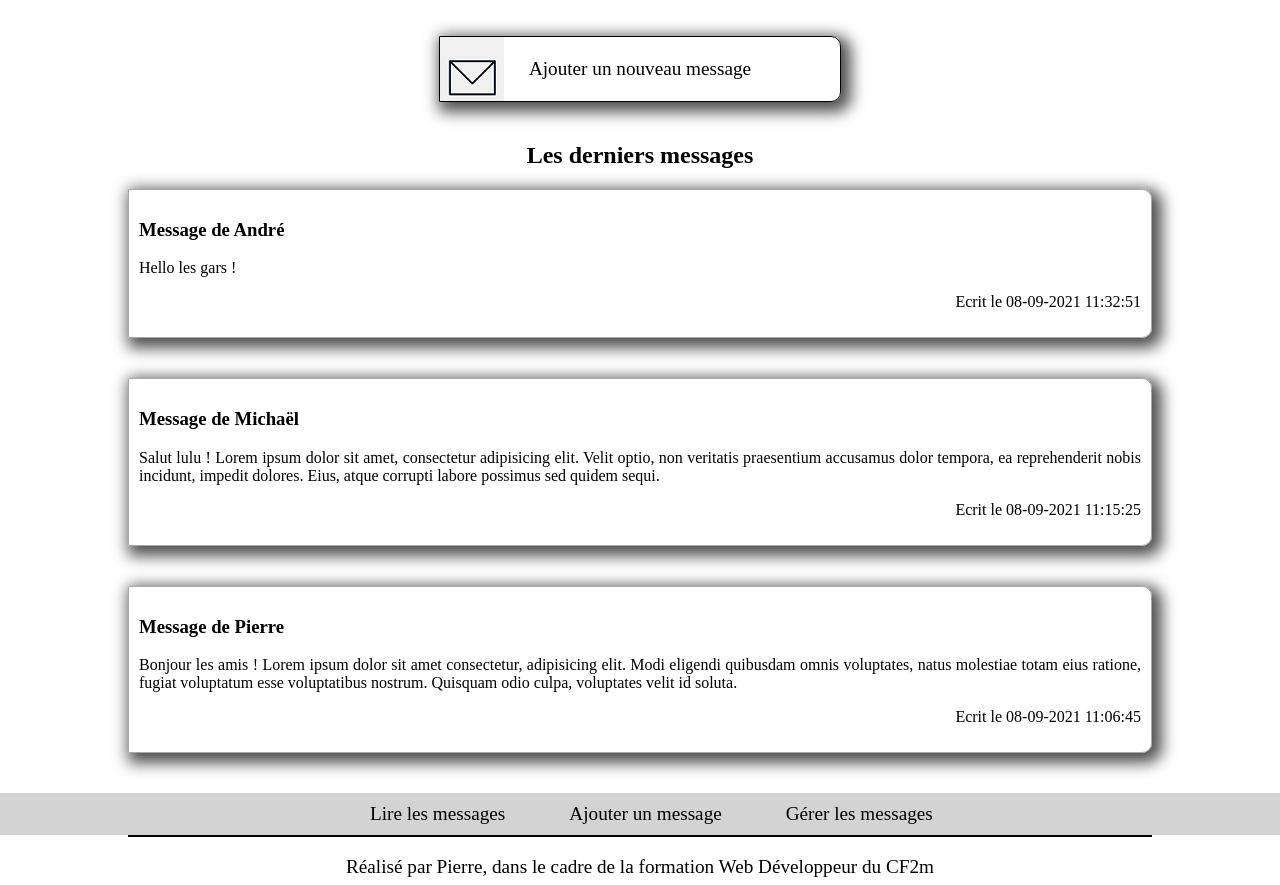
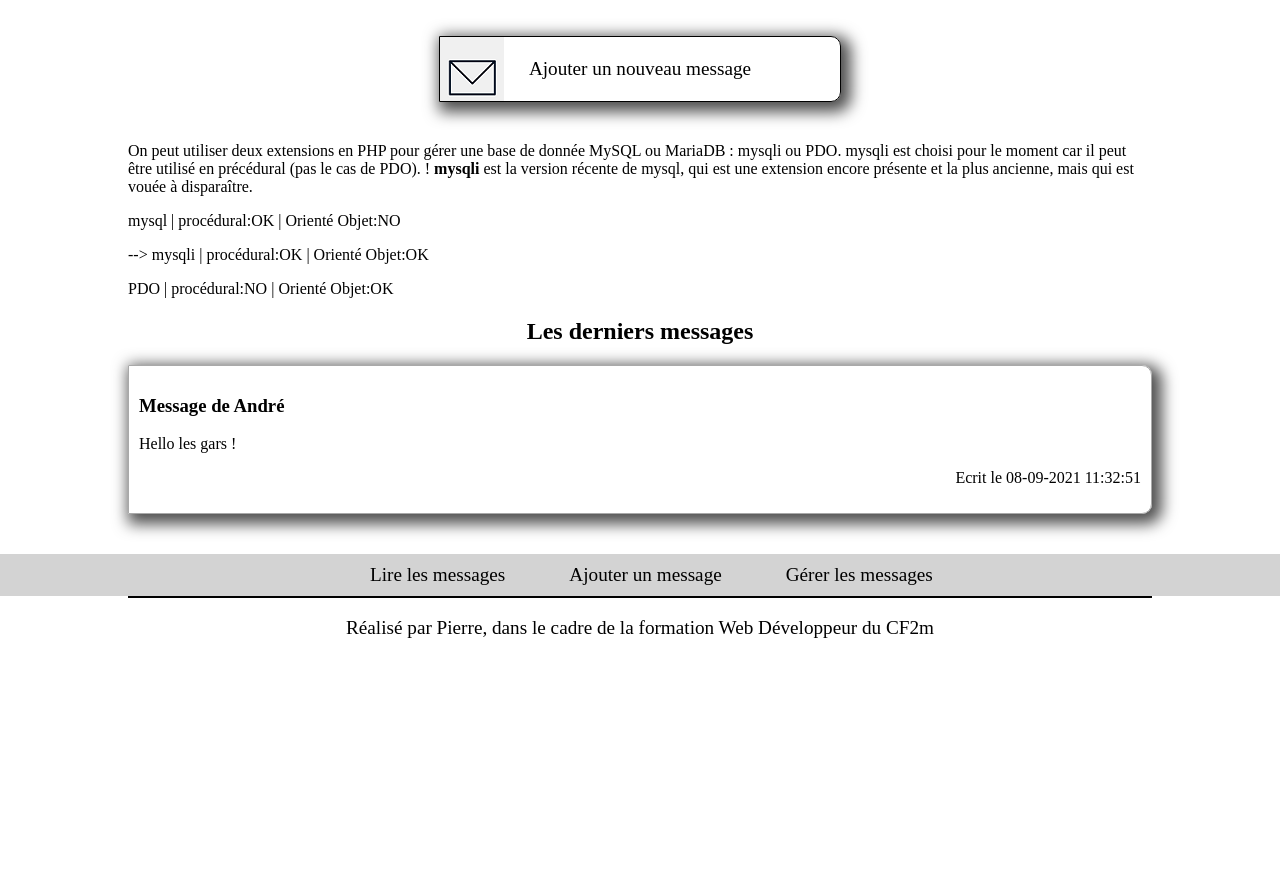
Before and after one commit to vicfir/base-php-2021, a PHP site: page / in a window 1280 px wide. Shown: the part 302-1187 px from the top of the page. After the commit the page ends 940 px from the top, so only its background shows below. Run offline with PHP 8.4, Linux system fonts and the light colour scheme.

Commit message:
mysqli_connect

```diff
--- a/livredorPierre/index.php
+++ b/livredorPierre/index.php
@@ -1,6 +1,21 @@
 <?php
 // chargement du fichier de configuration, le require_once ne permet pas l'erreur (exit immédiat) et surtout ne charge le fichier qu'une seule fois !!! (sinon erreur des constantes redéfinies)
 require_once "config.php";
+
+// connexion en mysqli procédural au serveur et à la DB en utilisant les constantes se trouvant dans config.php. le @ devant mysqli_connect() empèche l'affichage disgracieuse de l'erreur système, nous allons nous-même écrire l'erreur si il y en a une
+$connectDB = @mysqli_connect(DB_HOST,DB_USER,DB_PWD,DB_NAME,DB_PORT);
+
+// si on a un problème lors de la connexion, qui vaut alors false, on peut utiliser if(!connectDB) ou if(mysqli_connect_error()) ou if(mysqli_connect_errno())
+// ceci est un gestionnaire d'erreur
+if($connectDB===false){
+    // le die() arrête le script (exit()) et affiche le texte entre parenthèses
+    die("Problème lors de la connexion :".mysqli_connect_error());
+}
+
+
+
+
+// Connexion à la base de donnée avec mysqli procédural
 ?>
 <!DOCTYPE html>
 <html>
@@ -24,10 +39,12 @@ require_once "config.php";
             <div class="bouton">
                 <a href="ajout.php">Ajouter un nouveau message</a>
             </div>
-            <!-- NB: pour connaître le nombre de messages présents dans la DB,
-                 on pourrait utiliser une requête comme :
-                 SELECT COUNT(id) FROM messages;
-            -->
+            <div class="">
+                <p>On peut utiliser deux extensions en PHP pour gérer une base de donnée MySQL ou MariaDB : mysqli ou PDO. mysqli est choisi pour le moment car il peut être utilisé en précédural (pas le cas de PDO). ! <strong>mysqli</strong> est la version récente de mysql, qui est une extension encore présente et la plus ancienne, mais qui est vouée à disparaître. </p>
+                <p>mysql | procédural:OK | Orienté Objet:NO</p>
+                <p>--> mysqli | procédural:OK | Orienté Objet:OK</p>
+                <p>PDO | procédural:NO | Orienté Objet:OK</p>
+            </div>
             <!-- Cette section doit être affichée quand il n'y a encore aucun message -->
 <!--
             <section class="no-msg">
@@ -45,32 +62,16 @@ require_once "config.php";
                     ORDER BY date_msg DESC;
                 -->
                 <h2>Les derniers messages</h2>
+
                 <article>
-                    <!-- titre contient le pseudo et l'email -->
+                    <!-- titre contient le pseudo -->
                     <h3>Message de André</h3>
                     <!-- div avec le contenu du message -->
                     <div>Hello les gars !</div>
                     <!-- date et heure de création du message -->
                     <p>Ecrit le 08-09-2021 11:32:51</p>
                 </article>
-                <article>
-                    <!-- titre contient le pseudo et l'email -->
-                    <h3>Message de Michaël</h3>
-                    <!-- div avec le contenu du message -->
-                    <div>Salut lulu !
-                    Lorem ipsum dolor sit amet, consectetur adipisicing elit. Velit optio, non veritatis praesentium accusamus dolor tempora, ea reprehenderit nobis incidunt, impedit dolores. Eius, atque corrupti labore possimus sed quidem sequi.</div>
-                    <!-- date et heure de création du message -->
-                    <p>Ecrit le 08-09-2021 11:15:25</p>
-                </article>
-                <article>
-                    <!-- titre contient le pseudo et l'email -->
-                    <h3>Message de Pierre</h3>
-                    <!-- div avec le contenu du message -->
-                    <div>Bonjour les amis !
-                    Lorem ipsum dolor sit amet consectetur, adipisicing elit. Modi eligendi quibusdam omnis voluptates, natus molestiae totam eius ratione, fugiat voluptatum esse voluptatibus nostrum. Quisquam odio culpa, voluptates velit id soluta.</div>
-                    <!-- date et heure de création du message -->
-                    <p>Ecrit le 08-09-2021 11:06:45</p>
-                </article>
+
             </section>
         </main>
         <nav>
```
